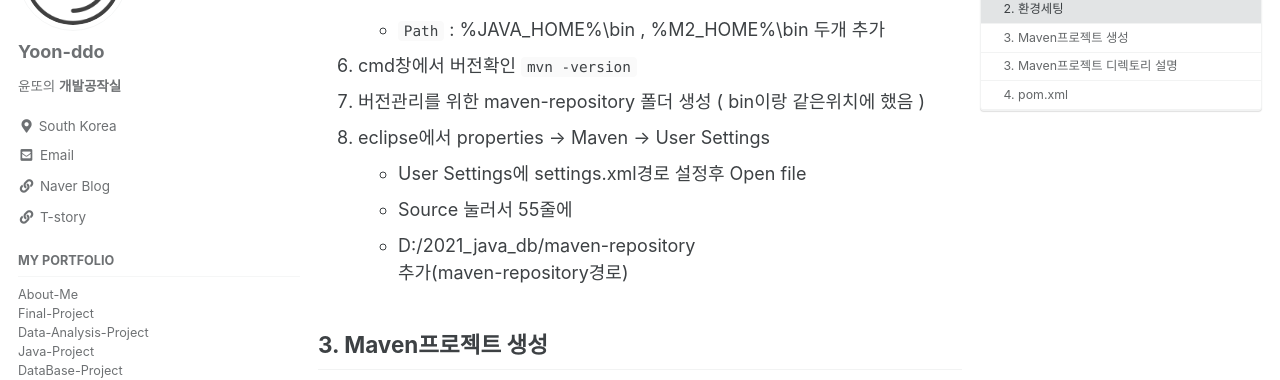
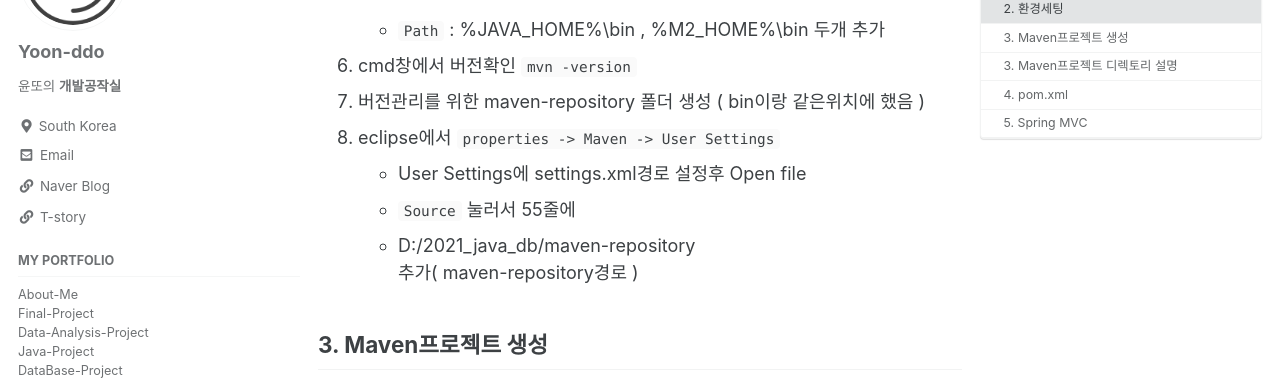
Before and after one commit to Yoon-ddo/Yoon-ddo.github.io, a Jekyll site: the page built from _posts/2021-07-28-Spring01_환경설정.md, in a window 1280 px wide and 900 px high, scrolled down 835 px. Shown: the part 133-513 px from the top of the window. Built offline with Jekyll 4.4.1, drawn with Linux system fonts in a browser that asks for light colours; cached includes are drawn as plain includes; some of the changed text lies outside the part shown.

Commit message:
Update and rename 2021-07-28-Spring01.md to 2021-07-28-Spring01_환경설정.md

```diff
--- a/_posts/2021-07-28-Spring01.md
+++ b/_posts/2021-07-28-Spring01_환경설정.md
@@ -19,6 +19,7 @@ tags:
 * DB접근을 DAO나 서비스로 넘기고, 데이터를 가지고 분석하거나 하는 것은 컨트롤러가 하도록 한다.
 * 프로젝트 규모가 클 수록 반드시 둘을 분리하는게 좋다.
 
+
 ## 2. 환경세팅
 1. spring-workspace폴더 생성
 2. Eclipse 실행
@@ -30,10 +31,10 @@ tags:
   - `Path` : %JAVA_HOME%\bin , %M2_HOME%\bin 두개 추가
 6. cmd창에서 버전확인 `mvn -version`
 7. 버전관리를 위한 maven-repository 폴더 생성 ( bin이랑 같은위치에 했음 )
-8. eclipse에서 properties -> Maven -> User Settings
+8. eclipse에서 `properties -> Maven -> User Settings`
   - User Settings에 settings.xml경로 설정후 Open file
-  - Source 눌러서 55줄에
-  - <localRepository>D:/2021_java_db/maven-repository</localRepository> 추가(maven-repository경로)
+  - `Source` 눌러서 55줄에
+  - <localRepository>D:/2021_java_db/maven-repository</localRepository> 추가( maven-repository경로 )
 
 
 ## 3. Maven프로젝트 생성
@@ -70,3 +71,13 @@ tags:
 5. pom.xml로 돌아와서 `<dependencies>`태그 생성 후 그 안에 Maven 코드 붙여넣기
 6. 완료되면 Maven Dependencies 폴더가 생김
   * D:\2021_java_db\maven-repository\org\springframework\spring-context 경로에도 생긴거 보임
+
+
+## 5. Spring MVC
+* Spring MVC를 하기위해서는 `DI`문법과 AOP기술을 알아야함
+  - DI : 객체 주입 기술
+  - AOP : 코드 주입 기술
+
+
+
+<br><br><br><br>
```
Also changed, not shown: other parts of _posts/2021-07-28-Spring01_환경설정.md (+1 -1 lines).
